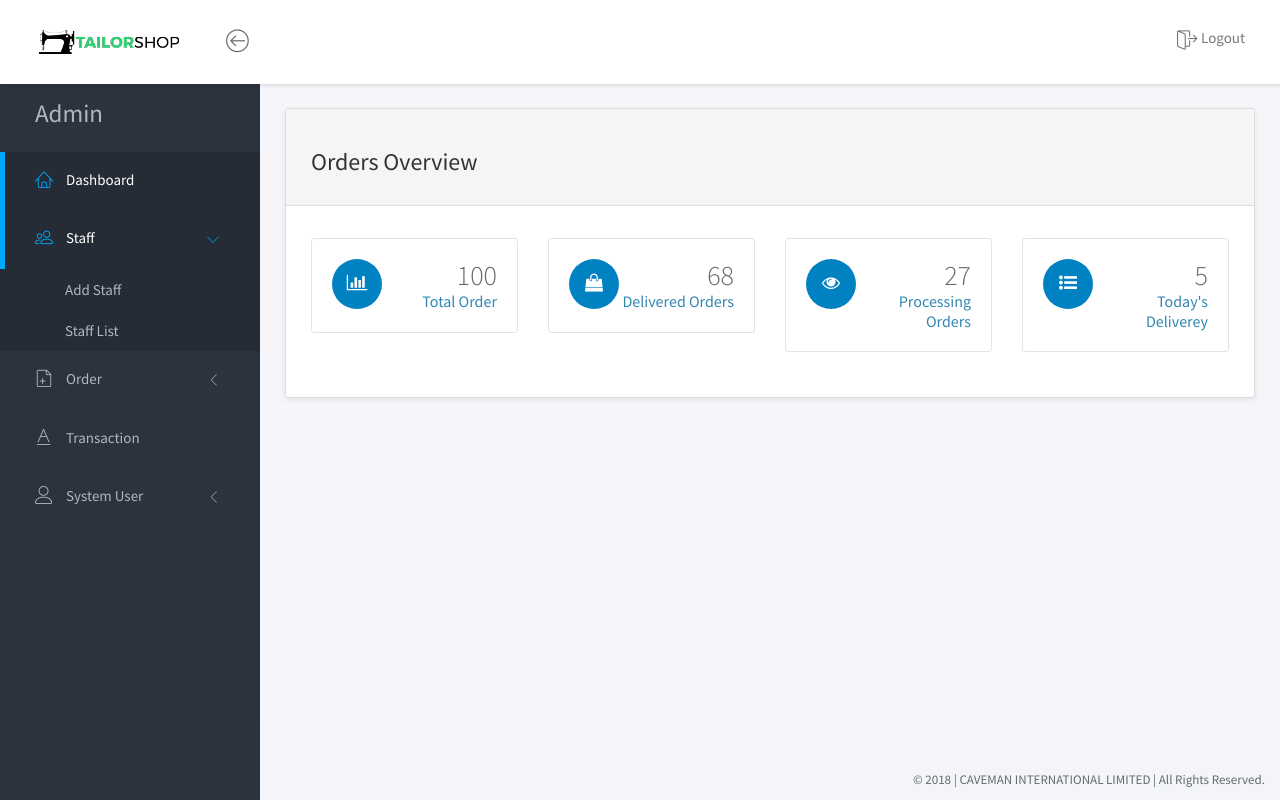
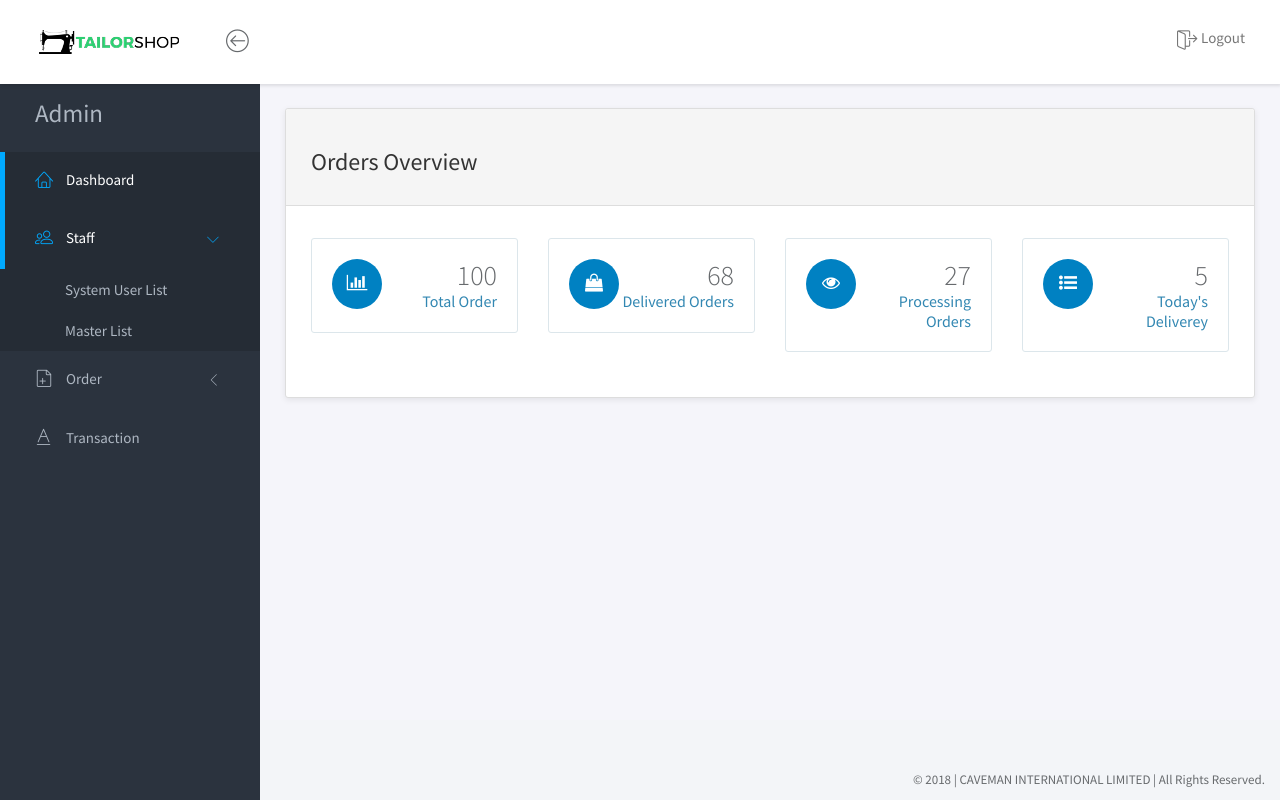
Before and after one commit to asraful333/TailorShop, a PHP site: page /admin.php in a window 1280 px wide, after a click on "Staff". Run offline with PHP 8.4, Linux system fonts and the light colour scheme.

Commit message:
simple change admin panal

```diff
--- a/admin.php
+++ b/admin.php
@@ -32,8 +32,8 @@
 								<a href="#subPages" data-toggle="collapse" class="collapsed"><i class="lnr lnr-users"></i> <span>Staff</span> <i class="icon-submenu lnr lnr-chevron-left"></i></a>
 								<div id="subPages" class="collapse ">
 									<ul class="nav">
-										<li><a href="admin.php?page=add_staff" class="">Add Staff</a></li>
-										<li><a href="admin.php?page=staff_list" class="">Staff List</a></li>
+										<li><a href="admin.php?page=systemUser_list" class="">System User List</a></li>
+										<li><a href="admin.php?page=master_list" class="">Master List</a></li>
 									</ul>
 								</div>
 							</li>
@@ -50,15 +50,6 @@
 							</li>
 
 							<li><a href="admin.php?page=transaction" class=""><i class="lnr lnr-text-format"></i> <span>Transaction</span></a></li>
-
-							<li>
-								<a href="#subpage1" data-toggle="collapse" class="collapsed"><i class="lnr lnr-user"></i> <span>System User</span> <i class="icon-submenu lnr lnr-chevron-left"></i></a>
-								<div id="subpage1" class="collapse ">
-									<ul class="nav">
-										<li><a href="admin.php?page=system_user" class="">Active/Inactive</a></li>
-									</ul>
-								</div>
-							</li>
 						</ul>
 					</nav>
 				</div>
```
